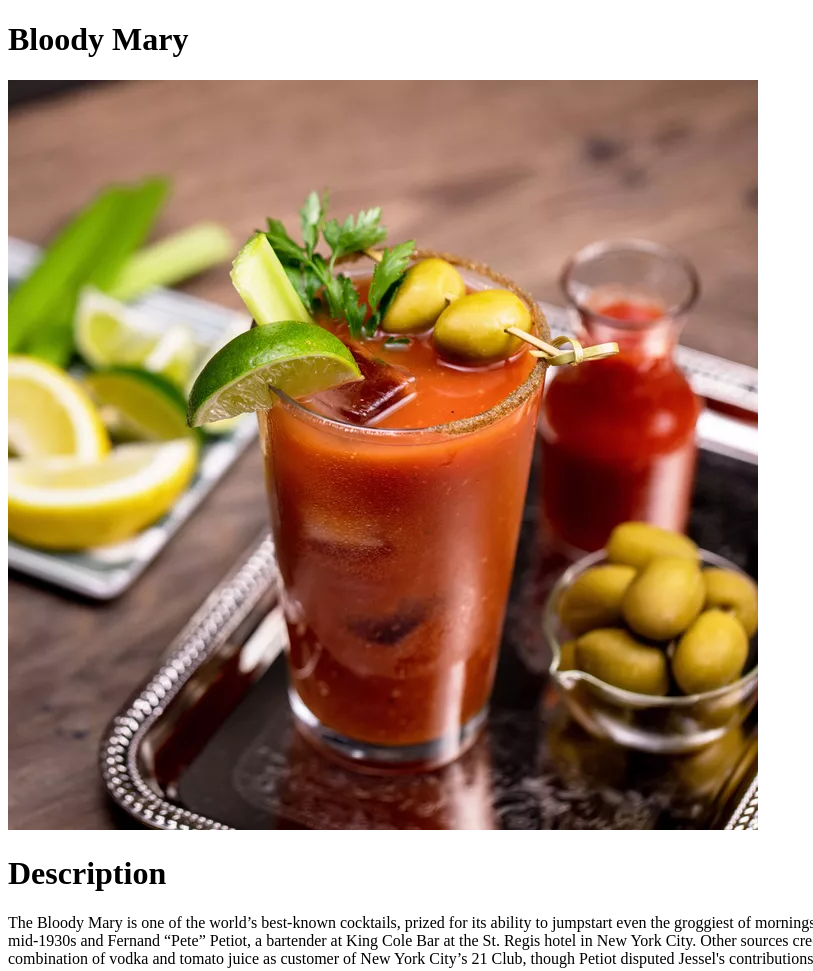
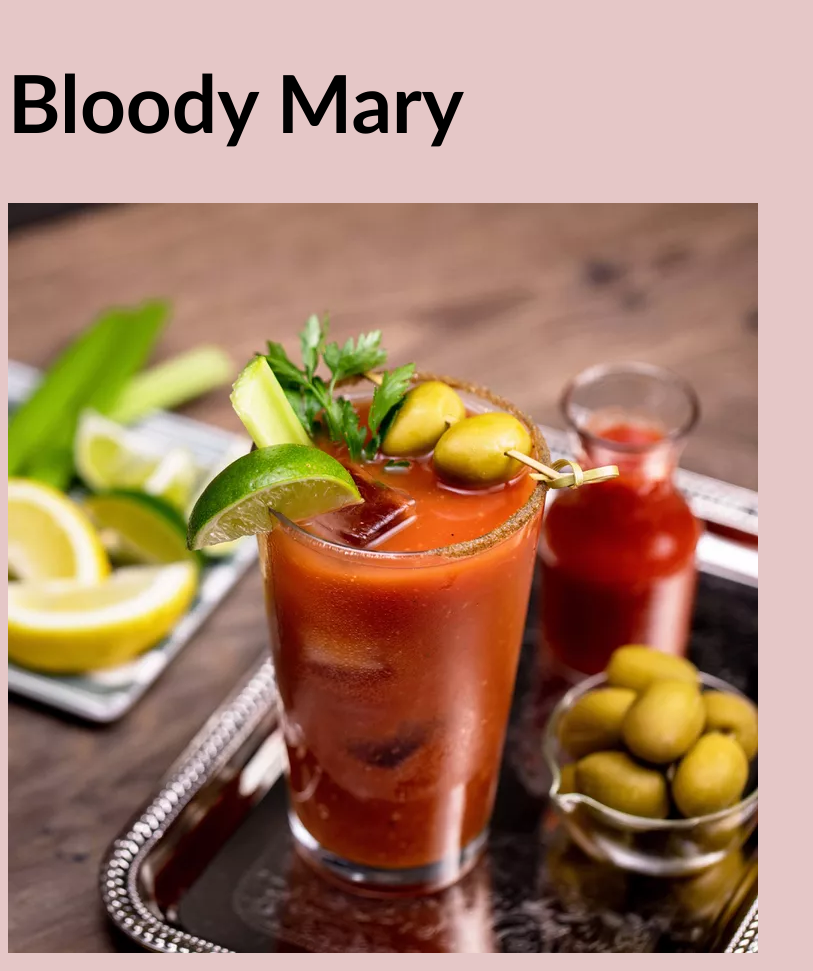
Before and after one commit to Kimon91/odin-recipes, a plain HTML site: page recipes/bloody-mary.html in a window 1280 px wide. Shown: the top 971 px of the page, without its empty margins (0-813 px from the left). Drawn offline with Linux system fonts and the light colour scheme.

Commit message:
add css styling

```diff
--- a/index.css
+++ b/index.css
@@ -1,11 +1,13 @@
 body {
-    background-color: rgba(175, 128, 219, 0.945);
+    background-color: rgb(229, 199, 199);
 }
 
 h1 {
     font-size: 150px;
     font-weight: bold;
     text-align: center;
+    font-family: Verdana, Geneva, Tahoma, sans-serif;
+    text-shadow: 4px 5px 5px red;
 }
 
 p {
--- a/recipes/bloody-mary.css
+++ b/recipes/bloody-mary.css
@@ -0,0 +1,8 @@
+body {
+    background-color: rgb(229, 199, 199);
+}
+
+.recipeTitle {
+    font-size: 80px;
+    font-family: 'Gill Sans', 'Gill Sans MT', Calibri, 'Trebuchet MS', sans-serif;
+}
--- a/recipes/bloody-mary.html
+++ b/recipes/bloody-mary.html
@@ -9,7 +9,7 @@
 </head>
 
 <body>
-    <h1>Bloody Mary</h1>
+    <h1 class="recipeTitle">Bloody Mary</h1>
     <img src="./images/bloody_mary.jpg" alt="A photo of the Bloody Mary cocktail">
     <h1>Description</h1>
     <p>The Bloody Mary is one of the world’s best-known cocktails, prized for its ability to jumpstart even the
--- a/recipes/white-russian.css
+++ b/recipes/white-russian.css
@@ -0,0 +1,8 @@
+body {
+    background-color: rgb(229, 199, 199);
+}
+
+.recipeTitle {
+    font-size: 80px;
+    font-family: 'Gill Sans', 'Gill Sans MT', Calibri, 'Trebuchet MS', sans-serif;
+}
```
Also changed, not shown: recipes/white-russian.html (+1 -1 lines).
